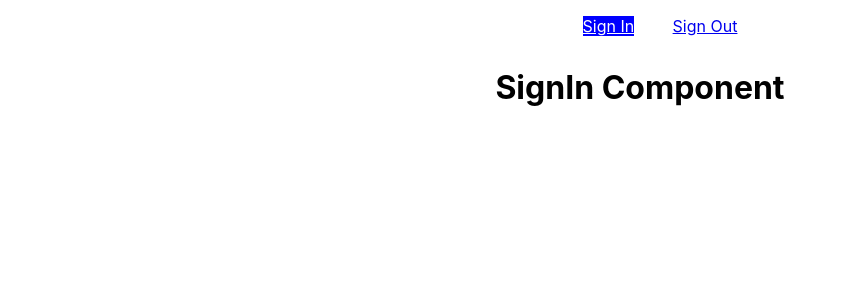
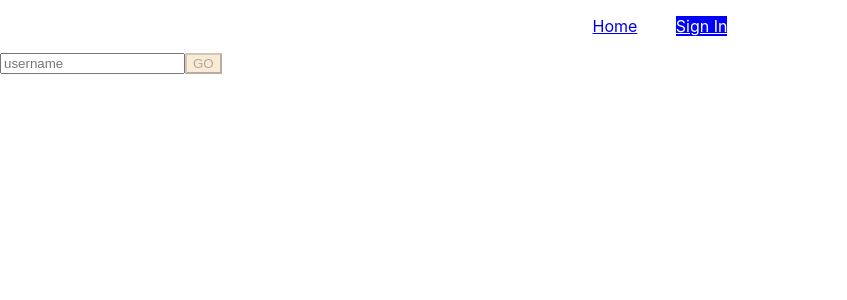
Before and after one commit to Beersheva22Telran/react-application, a React (Create React App) app: page /signin in a window 1280 px wide. Shown: the top 300 px of the page, without its empty margins (0-847 px from the left). Built offline with nearby package versions, Linux system fonts and the light colour scheme.

Commit message:
Reusable navigator auth flow

```diff
--- a/src/App.tsx
+++ b/src/App.tsx
@@ -1,5 +1,5 @@
 import { BrowserRouter, Routes, Route } from "react-router-dom";
-import Navigator from "./components/navigators/Navigator";
+import Navigator, { RouteType } from "./components/navigators/Navigator";
 import Home from "./components/pages/Home";
 import Customers from "./components/pages/Customers";
 import Products from "./components/pages/Products";
@@ -8,12 +8,25 @@ import ShoppingCart from "./components/pages/ShoppingCart";
 import SignIn from "./components/pages/SignIn";
 import SignOut from "./components/pages/SignOut";
 import './App.css'
-
+import { useSelectorAuth } from "./redux/store";
+import { useMemo } from "react";
+import routesConfig from './config/routes-config.json';
+const {always, authenticated, admin, noadmin, noauthenticated} = routesConfig;
+function getRoutes(username: string): RouteType[] {
+  const res: RouteType[] = [];
+  res.push(...always);
+  username && res.push(...authenticated);
+  username.startsWith('admin') && res.push(...admin);
+ !!username && !username.startsWith('admin') && res.push(...noadmin);
+  !username && res.push(...noauthenticated);
+  return res;
+}
 const App: React.FC = () => {
-
+  const username = useSelectorAuth();
+  const routes = useMemo(() => getRoutes(username), [username])
   return <BrowserRouter>
   <Routes>
-    <Route path="/" element={<Navigator/>}>
+    <Route path="/" element={<Navigator routes={routes}/>}>
         <Route index element={<Home/>}/>
         <Route path="customers" element={<Customers/>}/>
         <Route path="products" element={<Products/>}/>
--- a/src/components/navigators/Navigator.tsx
+++ b/src/components/navigators/Navigator.tsx
@@ -1,16 +1,15 @@
-import {NavLink, Outlet} from 'react-router-dom'
-const Navigator: React.FC = () => {
+import { NavLink, Outlet} from 'react-router-dom'
+export type RouteType = {
+    to: string, label: string
+}
+const Navigator: React.FC<{ routes: RouteType[] }> = ({routes}) => {
+
     return <div >
         <nav>
             <ul className="navigator-list">
-                <li className="navigator-item">
-                    <NavLink to="/signin" >Sign In</NavLink>
-
-                </li>
-                <li className="navigator-item">
-                    <NavLink to="/signout" >Sign Out</NavLink>
-
-                </li>
+                {routes.map(r => <li key={r.label} className="navigator-item">
+                        <NavLink to={r.to}>{r.label}</NavLink>
+                </li>)}
             </ul>
         </nav>
         <Outlet></Outlet>
--- a/src/components/pages/SignIn.tsx
+++ b/src/components/pages/SignIn.tsx
@@ -1,3 +1,13 @@
-const SignIn: React.FC = () =>
- <p className="component-logo">SignIn Component</p>
+import { useDispatch } from "react-redux";
+import Input from "../common/Input";
+import InputResult from "../../model/InputResult";
+import { authActions } from "../../redux/slices/authSlice";
+const SignIn: React.FC = () => {
+    const dispatch = useDispatch();
+    return <Input submitFn={function (username: string): InputResult {
+        dispatch(authActions.set(username));
+        return {status: "success", message:''}
+    } } placeholder="username" />
+}
+
  export default SignIn;
--- a/src/components/pages/SignOut.tsx
+++ b/src/components/pages/SignOut.tsx
@@ -1,3 +1,8 @@
-const SignOut: React.FC = () =>
- <p className="component-logo">SignOut Component</p>
+import {useDispatch} from 'react-redux';
+import { authActions } from '../../redux/slices/authSlice';
+const SignOut: React.FC = () => {
+    const dispatch = useDispatch();
+    return <button onClick={() => dispatch(authActions.reset())}>confirm sign out</button>
+}
+
  export default SignOut;
--- /dev/null
+++ b/src/config/routes-config.json
@@ -0,0 +1,9 @@
+{
+    "always": [{"to": "/", "label": "Home"}],
+    "authenticated": [{"to": "/signout", "label": "Sign Out"},
+     {"to": "/products", "label": "Products"}],
+     "admin": [{"to": "/orders", "label": "Orders"},
+     {"to": "/customers", "label": "Customers"}],
+     "noadmin": [{"to": "/shoppingcart", "label": "Shopping Cart"}],
+     "noauthenticated": [{"to": "/signin", "label": "Sign In"}]
+}
--- /dev/null
+++ b/src/redux/slices/authSlice.ts
@@ -0,0 +1,19 @@
+import {createSlice} from '@reduxjs/toolkit';
+const initialState: {username: string} = {
+username: ''
+}
+const authSlice = createSlice({
+    initialState,
+    name: "authState",
+    reducers: {
+        set: (state, data) => {
+            state.username = data.payload;
+        },
+        reset: (state) => {
+            state.username = ''
+        }
+
+    }
+});
+export const authActions = authSlice.actions;
+export const authReducer = authSlice.reducer;
--- a/src/redux/store.ts
+++ b/src/redux/store.ts
@@ -1,7 +1,12 @@
 import { configureStore } from "@reduxjs/toolkit";
+import { authReducer } from "./slices/authSlice";
+import { useSelector } from "react-redux";
 
 export const store = configureStore({
     reducer: {
-
+     authState: authReducer
     }
 });
+export function useSelectorAuth() {
+    return useSelector<any, string>(state => state.authState.username);
+}
```
